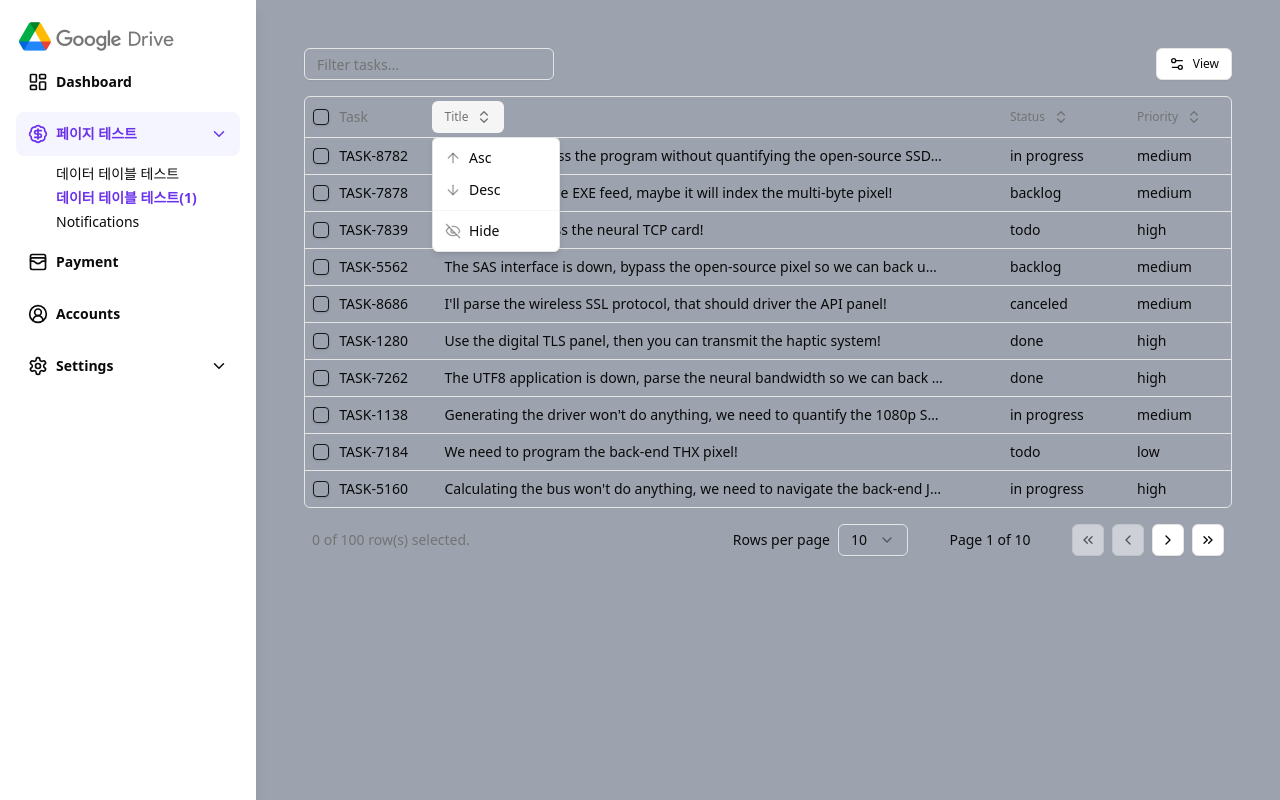
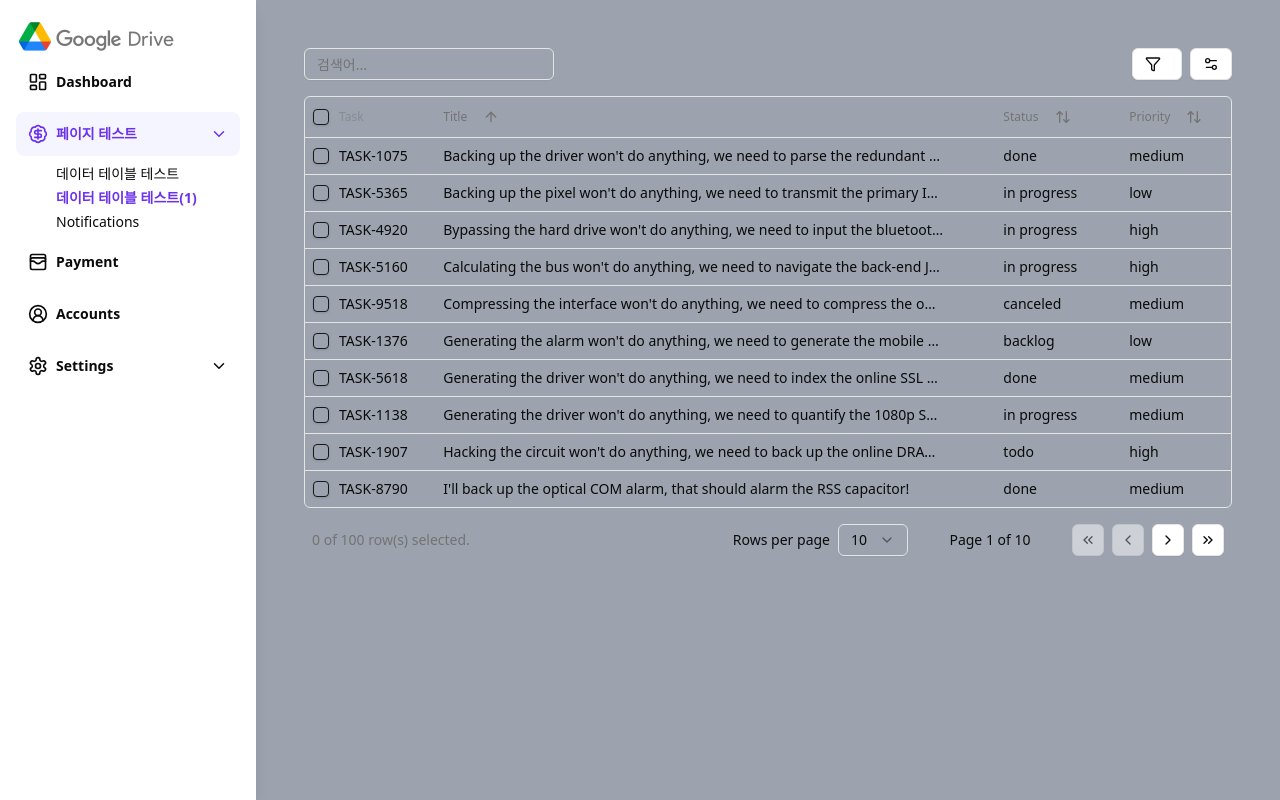
Before and after one commit to wisecomm/nextjs-route, a Next.js app: page /datatabletest1 in a window 1280 px wide. Both pictures are taken after a click on the button "Title". Built offline with nearby package versions, Linux system fonts and the light colour scheme.

Commit message:
검색어 추가 - 검색어는 DataTableViewOptions 에 넣어서 처리함 앞은 날짜 필드 선택으로 해보자

```diff
--- a/src/app/(admin)/datatabletest1/data/data.tsx
+++ /dev/null
@@ -1,71 +0,0 @@
-import {
-  ArrowDown,
-  ArrowRight,
-  ArrowUp,
-  CheckCircle,
-  Circle,
-  CircleOff,
-  HelpCircle,
-  Timer,
-} from "lucide-react"
-
-export const labels = [
-  {
-    value: "bug",
-    label: "Bug",
-  },
-  {
-    value: "feature",
-    label: "Feature",
-  },
-  {
-    value: "documentation",
-    label: "Documentation",
-  },
-]
-
-export const statuses = [
-  {
-    value: "backlog",
-    label: "Backlog",
-    icon: HelpCircle,
-  },
-  {
-    value: "todo",
-    label: "Todo",
-    icon: Circle,
-  },
-  {
-    value: "in progress",
-    label: "In Progress",
-    icon: Timer,
-  },
-  {
-    value: "done",
-    label: "Done",
-    icon: CheckCircle,
-  },
-  {
-    value: "canceled",
-    label: "Canceled",
-    icon: CircleOff,
-  },
-]
-
-export const priorities = [
-  {
-    label: "Low",
-    value: "low",
-    icon: ArrowDown,
-  },
-  {
-    label: "Medium",
-    value: "medium",
-    icon: ArrowRight,
-  },
-  {
-    label: "High",
-    value: "high",
-    icon: ArrowUp,
-  },
-]
--- a/src/app/layout.tsx
+++ b/src/app/layout.tsx
@@ -2,6 +2,7 @@ import type { Metadata } from "next";
 import { Geist, Geist_Mono } from "next/font/google";
 import "./globals.css";
 import "./main.scss";
+import { Toaster } from "@/components/ui/toaster";
 
 const geistSans = Geist({
   variable: "--font-geist-sans",
@@ -29,7 +30,9 @@ export default function RootLayout({
         className={`${geistSans.variable} ${geistMono.variable} antialiased`}
       >
         {children}
-      </body>
+        {/* SHADCN Toaster 사용함 */}
+        <Toaster />
+        </body>
     </html>
   );
 }
--- a/src/components/custom/datatable1/data-table-column-header.tsx
+++ b/src/components/custom/datatable1/data-table-column-header.tsx
@@ -1,5 +1,5 @@
 import { Column } from "@tanstack/react-table";
-import { ArrowDown, ArrowUp, ChevronsUpDown, EyeOff } from "lucide-react";
+import { ArrowDown, ArrowDownIcon, ArrowUp, ArrowUpDown, ArrowUpIcon, ChevronsUpDown, EyeOff } from "lucide-react";
 
 import { cn } from "@/lib/utils";
 import {
@@ -22,45 +22,37 @@ export function DataTableColumnHeader<TData, TValue>({
   title,
   className,
 }: DataTableColumnHeaderProps<TData, TValue>) {
-  if (!column.getCanSort()) {
-    return <div className={cn(className)}>{title}</div>;
+  const handleSort = () => {
+    if (!column.getCanSort()) return
+
+    const currentSort = column.getIsSorted()
+    if (currentSort === false) {
+      column.toggleSorting(false) // set to asc
+    } else if (currentSort === "asc") {
+      column.toggleSorting(true) // set to desc
+    } else {
+      column.clearSorting() // clear sorting
+    }
   }
 
   return (
     <div className={cn("flex items-center space-x-2", className)}>
-      <DropdownMenu>
-        <DropdownMenuTrigger asChild>
       <Button
         variant="ghost"
         size="sm"
         className="-ml-3 h-8 data-[state=open]:bg-accent"
+        onClick={handleSort}
+        disabled={!column.getCanSort()}
       >
         <span>{title}</span>
-            {column.getIsSorted() === "desc" ? (
-              <ArrowDown />
-            ) : column.getIsSorted() === "asc" ? (
-              <ArrowUp />
-            ) : (
-              <ChevronsUpDown />
+        {column.getCanSort() && (
+          <div className="ml-2">
+            {column.getIsSorted() === "asc" && <ArrowUpIcon className="h-4 w-4" />}
+            {column.getIsSorted() === "desc" && <ArrowDownIcon className="h-4 w-4" />}
+            {column.getIsSorted() === false && <ArrowUpDown className="h-4 w-4" />}
+          </div>
         )}
       </Button>
-        </DropdownMenuTrigger>
-        <DropdownMenuContent align="start">
-          <DropdownMenuItem onClick={() => column.toggleSorting(false)}>
-            <ArrowUp className="h-3.5 w-3.5 text-muted-foreground/70" />
-            Asc
-          </DropdownMenuItem>
-          <DropdownMenuItem onClick={() => column.toggleSorting(true)}>
-            <ArrowDown className="h-3.5 w-3.5 text-muted-foreground/70" />
-            Desc
-          </DropdownMenuItem>
-          <DropdownMenuSeparator />
-          <DropdownMenuItem onClick={() => column.toggleVisibility(false)}>
-            <EyeOff className="h-3.5 w-3.5 text-muted-foreground/70" />
-            Hide
-          </DropdownMenuItem>
-        </DropdownMenuContent>
-      </DropdownMenu>
     </div>
-  );
+  )
 }
--- a/src/components/custom/datatable1/data-table-toolbar.tsx
+++ b/src/components/custom/datatable1/data-table-toolbar.tsx
@@ -3,6 +3,8 @@
 import { Table } from "@tanstack/react-table";
 import { Input } from "@/components/ui/input";
 import { DataTableViewOptions } from "./data-table-view-options";
+import { useState } from "react";
+import { toast } from "@/hooks/use-toast";
 
 interface DataTableToolbarProps<TData> {
   table: Table<TData>;
@@ -11,19 +13,45 @@ interface DataTableToolbarProps<TData> {
 export function DataTableToolbar<TData>({
   table,
 }: DataTableToolbarProps<TData>) {
+
+  const [selectedFilterValue, setSelectedFilterValue] = useState<string>("");
+  function handleOnChangeFilter(columnId: string) {
+    setSelectedFilterValue(columnId);
+    console.log("XXXXXX" + columnId);
+  }
+
+  const [searchTerm, setSearchTerm] = useState<string>("");
+  /** 검색 */
+  const handleSearch = async (event: React.KeyboardEvent<HTMLInputElement>) => {
+    if (event.key === "Enter") {
+      toast({
+        variant: 'destructive',
+        title: "찾기 검색어",
+        description: "검색어=" + searchTerm,
+      });
+
+      // search만 호출하도록 변경, getTasks가 불필요하게 호출되지 않게 함
+      //            search(searchTerm);
+    }
+  };
+
+  // 검색어 상태 업데이트
+  const handleSearchTermChange = (event: React.ChangeEvent<HTMLInputElement>) => {
+    setSearchTerm(event.target.value);
+  };
+
   return (
     <div className="flex items-center justify-between">
       <div className="flex flex-1 items-center space-x-2">
         <Input
-          placeholder="Filter tasks..."
-          value={(table.getColumn("title")?.getFilterValue() as string) ?? ""}
-          onChange={(event) =>
-            table.getColumn("title")?.setFilterValue(event.target.value)
-          }
+          placeholder="검색어..."
+          value={searchTerm}
+          onChange={handleSearchTermChange}
+          onKeyDown={handleSearch}
           className="h-8 w-[150px] lg:w-[250px]"
         />
       </div>
-      <DataTableViewOptions table={table} />
+      <DataTableViewOptions table={table} onChangeFilter={handleOnChangeFilter} />
     </div>
   );
 }
--- a/src/components/custom/datatable1/data-table-view-options.tsx
+++ b/src/components/custom/datatable1/data-table-view-options.tsx
@@ -2,7 +2,7 @@
 
 import { DropdownMenuTrigger } from "@radix-ui/react-dropdown-menu";
 import { Table } from "@tanstack/react-table";
-import { Settings2 } from "lucide-react";
+import { Filter, Settings2 } from "lucide-react";
 
 import { Button } from "@/components/ui/button";
 import {
@@ -10,17 +10,55 @@ import {
   DropdownMenuCheckboxItem,
   DropdownMenuContent,
   DropdownMenuLabel,
+  DropdownMenuRadioGroup,
+  DropdownMenuRadioItem,
   DropdownMenuSeparator,
 } from "@/components/ui/dropdown-menu";
+import { useState } from "react";
 
 interface DataTableViewOptionsProps<TData> {
-  table: Table<TData>;
+  table: Table<TData>,
+  onChangeFilter?: (columnId: string) => void,
 }
 
 export function DataTableViewOptions<TData>({
   table,
+  onChangeFilter,
 }: DataTableViewOptionsProps<TData>) {
+
+  const [selectedValue, setSelectedValue] = useState<string>("");
+  const handleFilterValueChange = (value: string) => {
+    setSelectedValue(value);
+    if (onChangeFilter) {
+      onChangeFilter(value);
+    }
+  };
+
   return (
+    <div className="flex items-center gap-2">
+      <DropdownMenu>
+        <DropdownMenuTrigger asChild>
+          <Button variant="outline" size="sm" className="ml-auto hidden h-8 lg:flex">
+            <Filter className="mr-2 h-4 w-4" />
+          </Button>
+        </DropdownMenuTrigger>
+        <DropdownMenuContent align="end" className="w-[150px]">
+          <DropdownMenuRadioGroup value={selectedValue} onValueChange={handleFilterValueChange}>
+          {table
+              .getAllColumns()
+              .filter((column) => typeof column.accessorFn !== "undefined" && column.getCanHide())
+              .map((column) => (
+                <DropdownMenuRadioItem
+                  key={column.id}
+                  value={column.id}
+                  className="capitalize"
+                >
+                  {column.id}
+                </DropdownMenuRadioItem>
+              ))}
+              </DropdownMenuRadioGroup>
+        </DropdownMenuContent>
+      </DropdownMenu>
       <DropdownMenu>
         <DropdownMenuTrigger asChild>
           <Button
@@ -29,12 +67,9 @@ export function DataTableViewOptions<TData>({
             className="ml-auto hidden h-8 lg:flex"
           >
             <Settings2 />
-          View
           </Button>
         </DropdownMenuTrigger>
         <DropdownMenuContent align="end" className="w-[150px]">
-        <DropdownMenuLabel>Toggle columns</DropdownMenuLabel>
-        <DropdownMenuSeparator />
           {table
             .getAllColumns()
             .filter(
@@ -55,5 +90,6 @@ export function DataTableViewOptions<TData>({
             })}
         </DropdownMenuContent>
       </DropdownMenu>
+    </div>
   );
 }
--- a/src/components/custom/datatable1/data/data.tsx
+++ /dev/null
@@ -1,14 +0,0 @@
-export const labels = [
-  {
-    value: "bug",
-    label: "Bug",
-  },
-  {
-    value: "feature",
-    label: "Feature",
-  },
-  {
-    value: "documentation",
-    label: "Documentation",
-  },
-];
```
Lines whose indentation alone changed are shown as unchanged.
